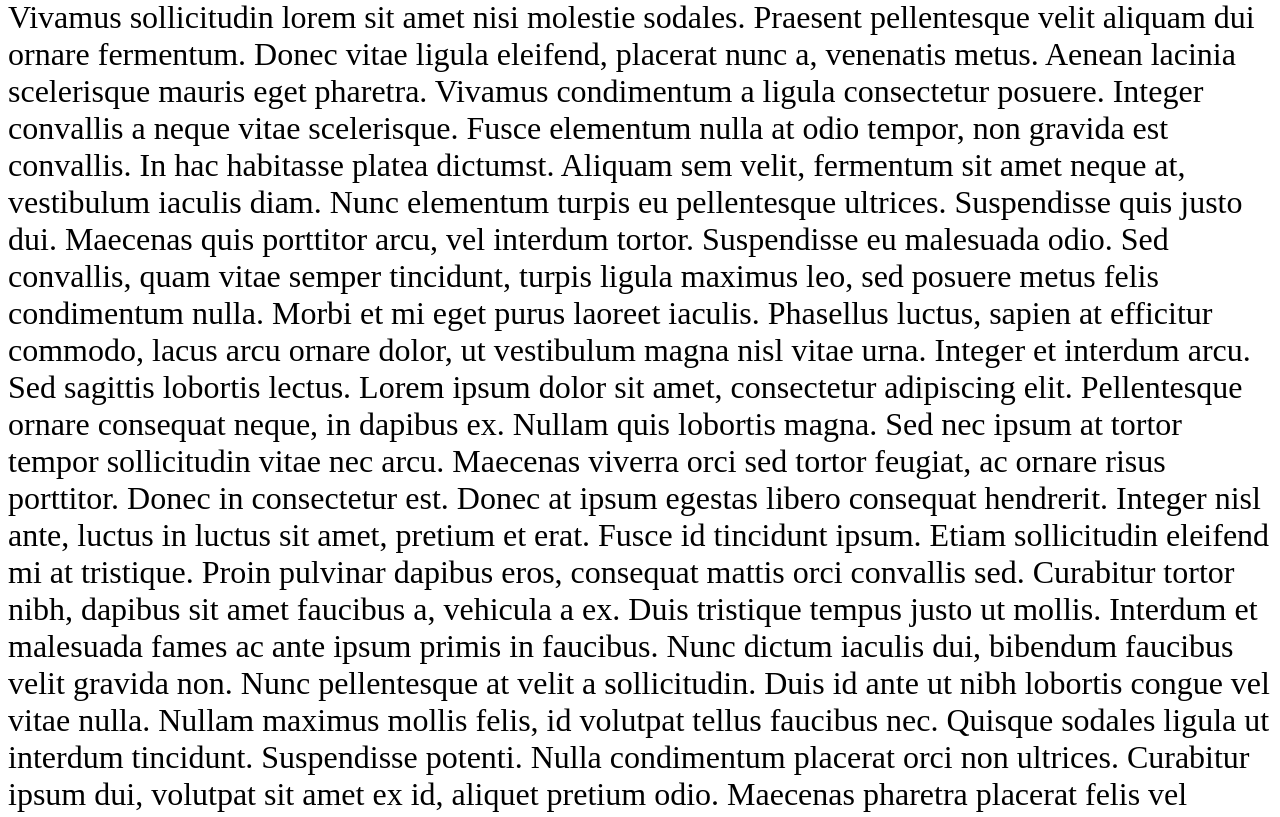
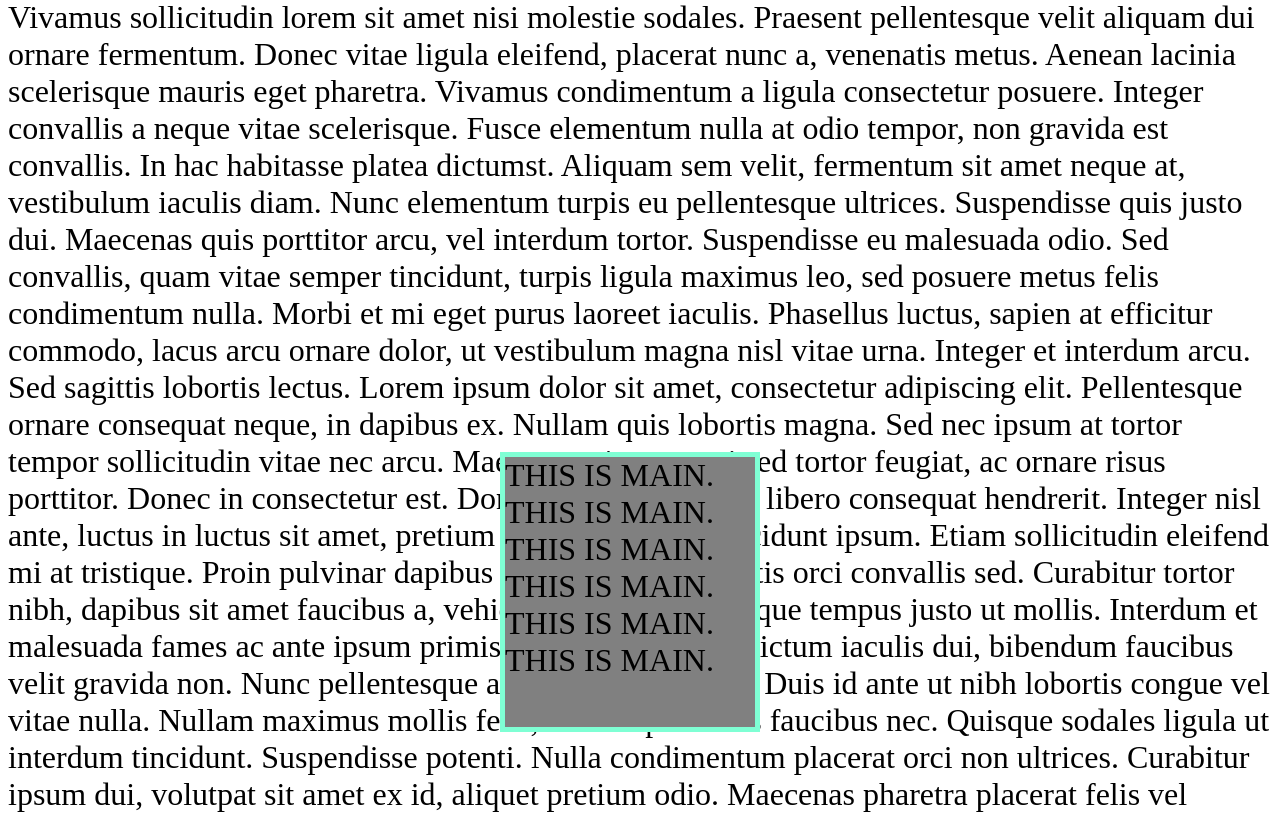
Before and after one commit to varEn1k2/homework-test1, a plain HTML site: page index.html in a window 1280 px wide. Shown: the part 120-937 px from the top of the page. Drawn offline with Linux system fonts and the light colour scheme.

Commit message:
work for MAIN

```diff
--- a/index.html
+++ b/index.html
@@ -27,7 +27,7 @@
         Nam mattis iaculis cursus. Fusce convallis, turpis sit amet malesuada commodo, leo urna suscipit ipsum, non condimentum est dui nec dui. Nunc ullamcorper odio mi, sit amet ultricies lacus semper id. In elementum leo orci, eget pretium ex feugiat in. Proin fringilla tortor nec justo gravida lobortis. Proin hendrerit tristique euismod. Suspendisse eu elementum erat. Integer scelerisque sapien rutrum malesuada tempus. Morbi felis ipsum, varius sed fringilla sed, pharetra sit amet velit.
 
         Nullam ac nisi id arcu consequat lacinia at vitae nulla. Proin tempor egestas placerat. Sed sed libero vitae leo convallis venenatis sit amet vel urna. Integer bibendum porttitor ex vitae ultrices. Ut scelerisque sem at justo lobortis, in blandit ipsum faucibus. Maecenas vitae commodo purus. Donec eros risus, tempor in metus at, convallis ullamcorper nulla. Quisque congue, diam eget rhoncus dapibus, massa ipsum congue lorem, vel ornare sem ante eu enim. Donec quam urna, congue vel massa et, tincidunt finibus quam. Sed orci justo, gravida ut ultrices quis, placerat scelerisque elit.</div>
-        <div class="block1"></div>
+        <div class="block1">THIS IS MAIN. THIS IS MAIN. THIS IS MAIN. THIS IS MAIN. THIS IS MAIN. THIS IS MAIN. </div>
         <div class="text1">
             Lorem ipsum dolor sit amet, consectetur adipiscing elit. Vivamus cursus felis a elit vehicula, ac ornare augue gravida. Donec volutpat volutpat purus vitae varius. Quisque rhoncus malesuada turpis id mattis. Cras suscipit imperdiet ligula, in egestas quam finibus et. Morbi et nisi ex. Vivamus sollicitudin lorem sit amet nisi molestie sodales. Praesent pellentesque velit aliquam dui ornare fermentum. Donec vitae ligula eleifend, placerat nunc a, venenatis metus. Aenean lacinia scelerisque mauris eget pharetra. Vivamus condimentum a ligula consectetur posuere. Integer convallis a neque vitae scelerisque. Fusce elementum nulla at odio tempor, non gravida est convallis. In hac habitasse platea dictumst.
 
--- a/style.css
+++ b/style.css
@@ -11,11 +11,13 @@
     font-size: xx-large;
 }
 .block1{
-    height: 300px;
-    width: 500px;
-    border: solid 5px orange;
-    background-color: black;
-    position: sticky; top: 0px; left: 500px;
+    height: 270px;
+    width: 250px;
+    border: solid 5px aquamarine;
+    background-color: grey;
+    position: fixed; top: 572px; left: 500px;
+    font-size: xx-large;
+    color: black;
 }
 .text1{
     font-size: xx-large;
```
